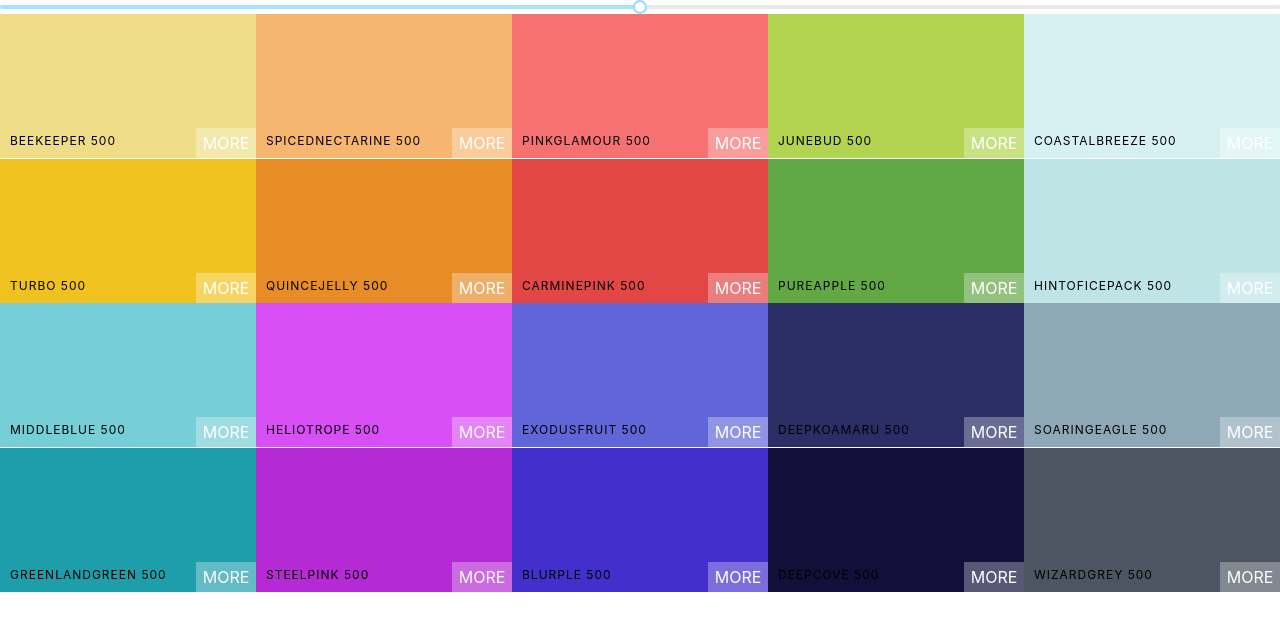
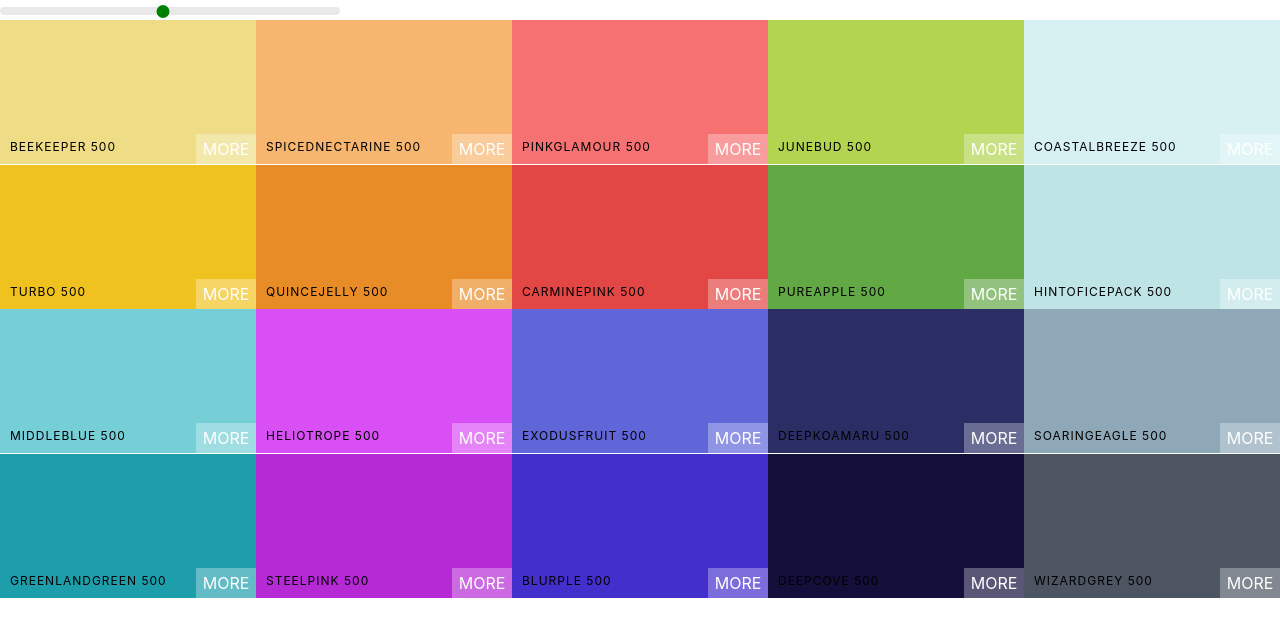
Before and after one commit to RaviGautam0001/colors-web, a React (Create React App) app: page / in a window 1280 px wide. Shown: the top 636 px of the page. Built offline with nearby package versions, Linux system fonts and the light colour scheme.

Commit message:
Styled Slider

```diff
--- a/src/Palette.css
+++ b/src/Palette.css
@@ -4,3 +4,28 @@
 .palette-colors{
     height: 90%;
 }
+.slider{
+    width: 340px;
+    margin: 0 auto;
+    display: inline-block;
+}
+.rc-slider-track{
+    background-color: transparent;
+}
+.rc-slider-rail {
+    height: 8px;
+}
+.rc-slider-handle,
+.rc-slider-handle:active,
+.rc-slider-handle:focus,
+.rc-slider-handle:hover
+{
+    background-color: green;
+    outline: none;
+    border: 2px solid green;
+    box-shadow: none;
+    width: 13px;
+    height: 13px;
+    margin-left: -7px;
+    margin-top: -2px;
+}
--- a/src/Palette.js
+++ b/src/Palette.js
@@ -25,12 +25,14 @@
         ))
         return (
             <div className="Palette">
+                <div className="slider">
                     <Slider
                     defaultValue={level}
                     min={100}
                     max={900}
                     onAfterChange={this.changeLevel}
                     step={100} />
+                </div>
                 {/* Navbar goes here */}
                 <div className="palette-colors">{colorBoxes}</div>
                 {/* Footer eventually */}
```
Lines whose indentation alone changed are shown as unchanged.
